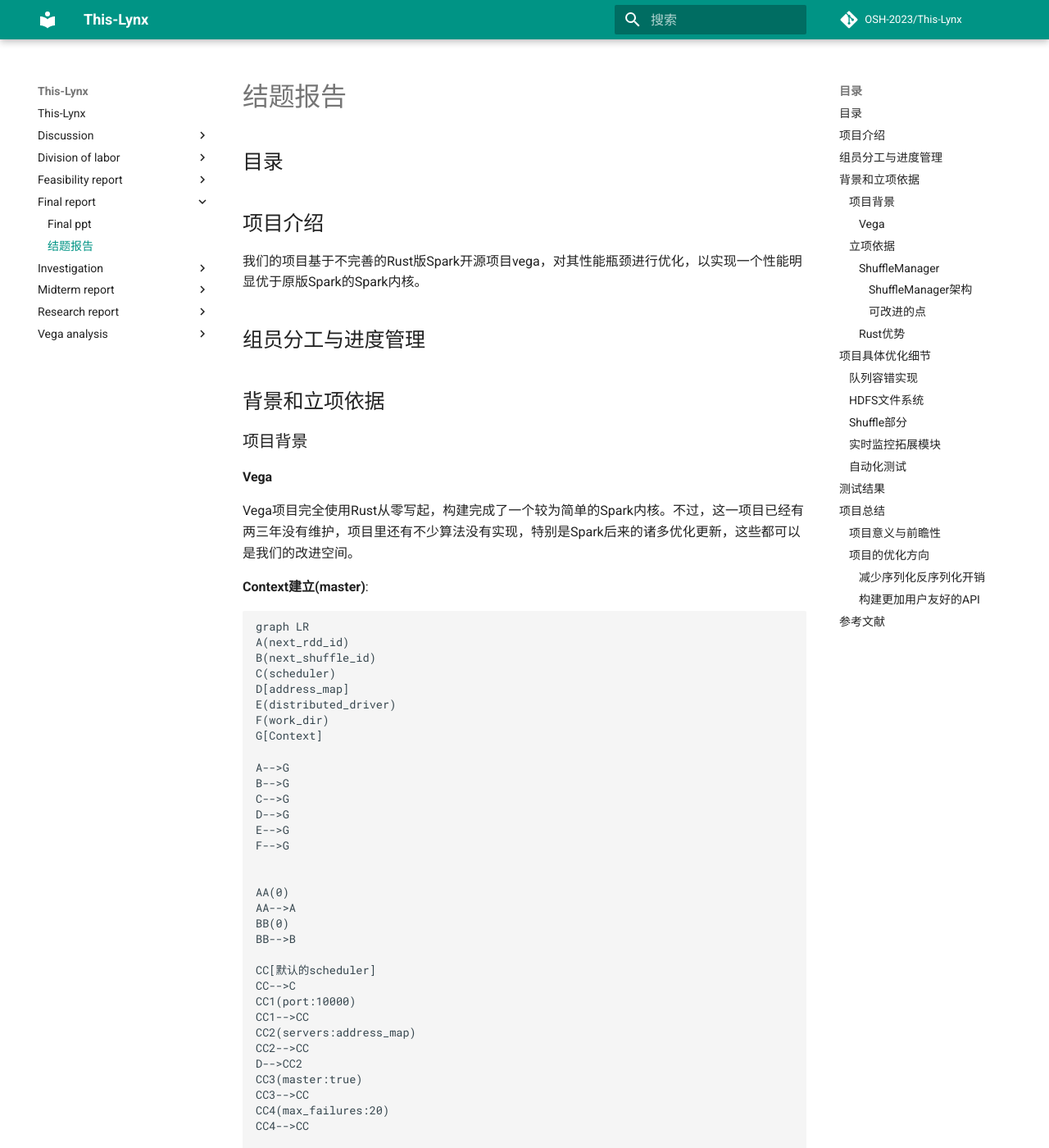
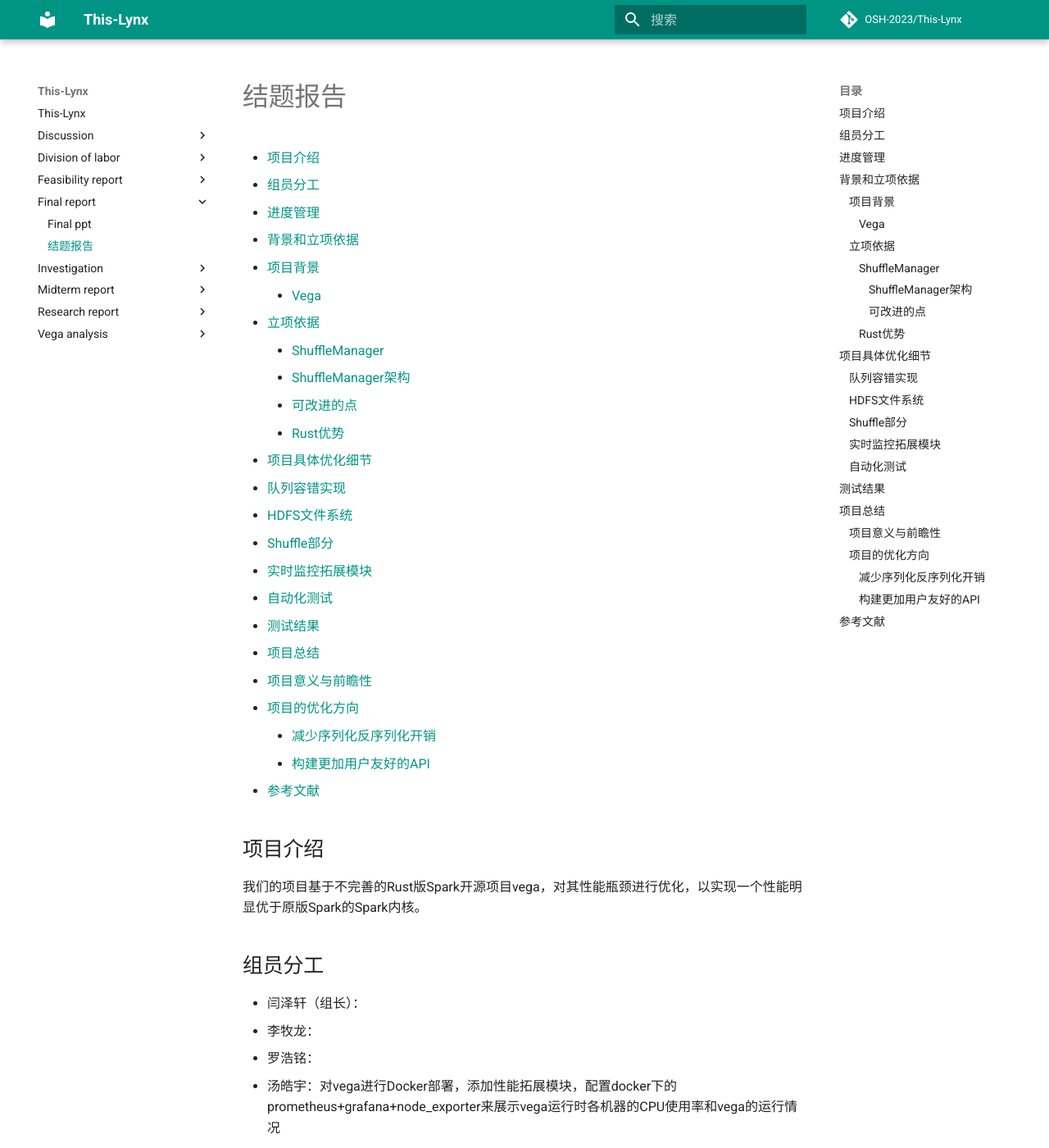
Before and after one commit to OSH-2023/This-Lynx, an MkDocs documentation site: the page built from docs/final_report/final_report.md, in a window 1280 px wide and 1400 px high. Shown: the whole window at 82% size. Built offline with MkDocs 1.6.1 and Material for MkDocs 9.7.7, drawn with Linux system fonts in a browser that asks for light colours; comment, search, counter and statistics services are not loaded.

Commit message:
update final

```diff
--- a/docs/final_report/final_report.md
+++ b/docs/final_report/final_report.md
@@ -1,14 +1,44 @@
-# 结题报告
+# 结题报告 <!-- omit in toc -->
 
-## 目录
-
+- [项目介绍](#项目介绍)
+- [组员分工](#组员分工)
+- [进度管理](#进度管理)
+- [背景和立项依据](#背景和立项依据)
+  - [项目背景](#项目背景)
+    - [Vega](#vega)
+  - [立项依据](#立项依据)
+    - [ShuffleManager](#shufflemanager)
+      - [ShuffleManager架构](#shufflemanager架构)
+      - [可改进的点](#可改进的点)
+    - [Rust优势](#rust优势)
+- [项目具体优化细节](#项目具体优化细节)
+  - [队列容错实现](#队列容错实现)
+  - [HDFS文件系统](#hdfs文件系统)
+  - [Shuffle部分](#shuffle部分)
+  - [实时监控拓展模块](#实时监控拓展模块)
+  - [自动化测试](#自动化测试)
+- [测试结果](#测试结果)
+- [项目总结](#项目总结)
+  - [项目意义与前瞻性](#项目意义与前瞻性)
+  - [项目的优化方向](#项目的优化方向)
+    - [减少序列化反序列化开销](#减少序列化反序列化开销)
+    - [构建更加用户友好的API](#构建更加用户友好的api)
+- [参考文献](#参考文献)
 
 ## 项目介绍
+
 我们的项目基于不完善的Rust版Spark开源项目vega，对其性能瓶颈进行优化，以实现一个性能明显优于原版Spark的Spark内核。
 
+## 组员分工
 
+- 闫泽轩（组长）：
+- 李牧龙：
+- 罗浩铭：
+- 汤皓宇：对vega进行Docker部署，添加性能拓展模块，配置docker下的prometheus+grafana+node_exporter来展示vega运行时各机器的CPU使用率和vega的运行情况
+- 徐航宇：
 
-## 组员分工与进度管理
+## 进度管理
+
 
 
 ## 背景和立项依据
```
Also changed, not shown: docs/final_report/final_ppt.md (+17 -5 lines), docs/final_report/src/metrics.png (added).
